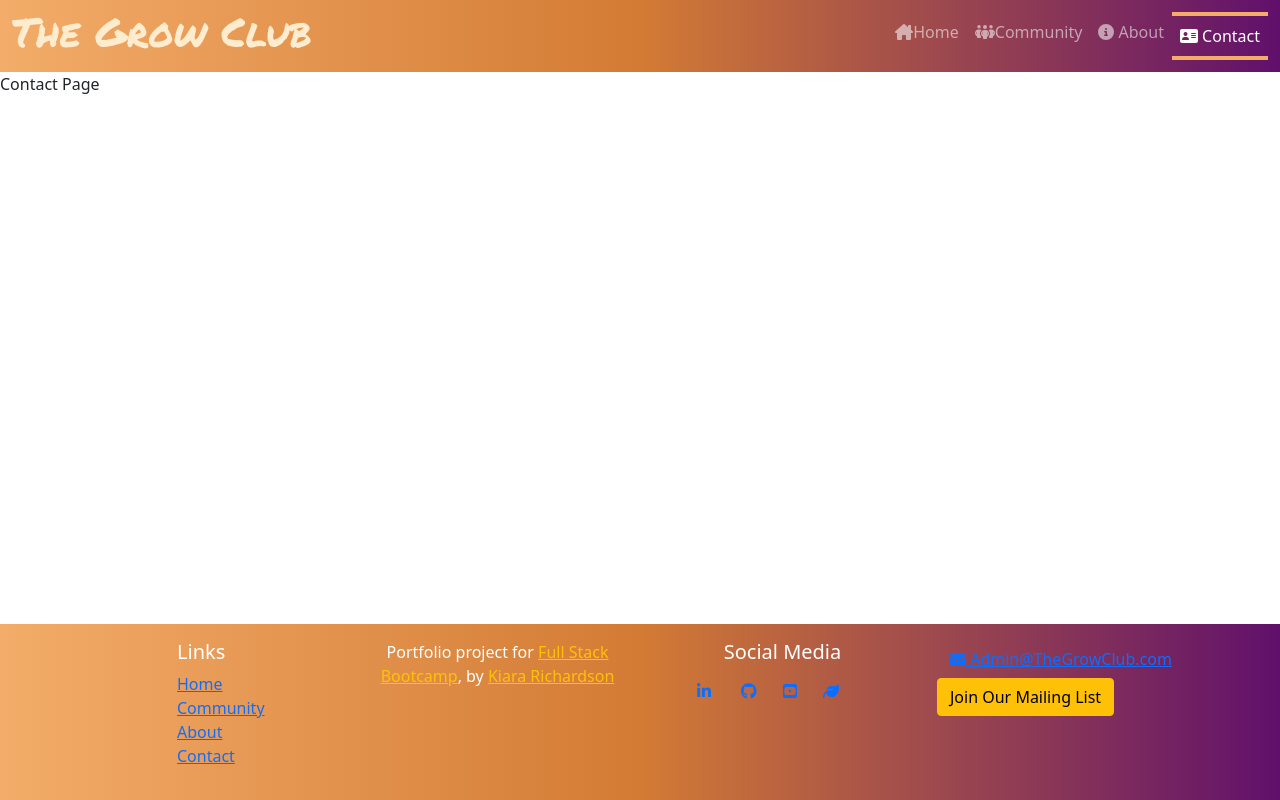
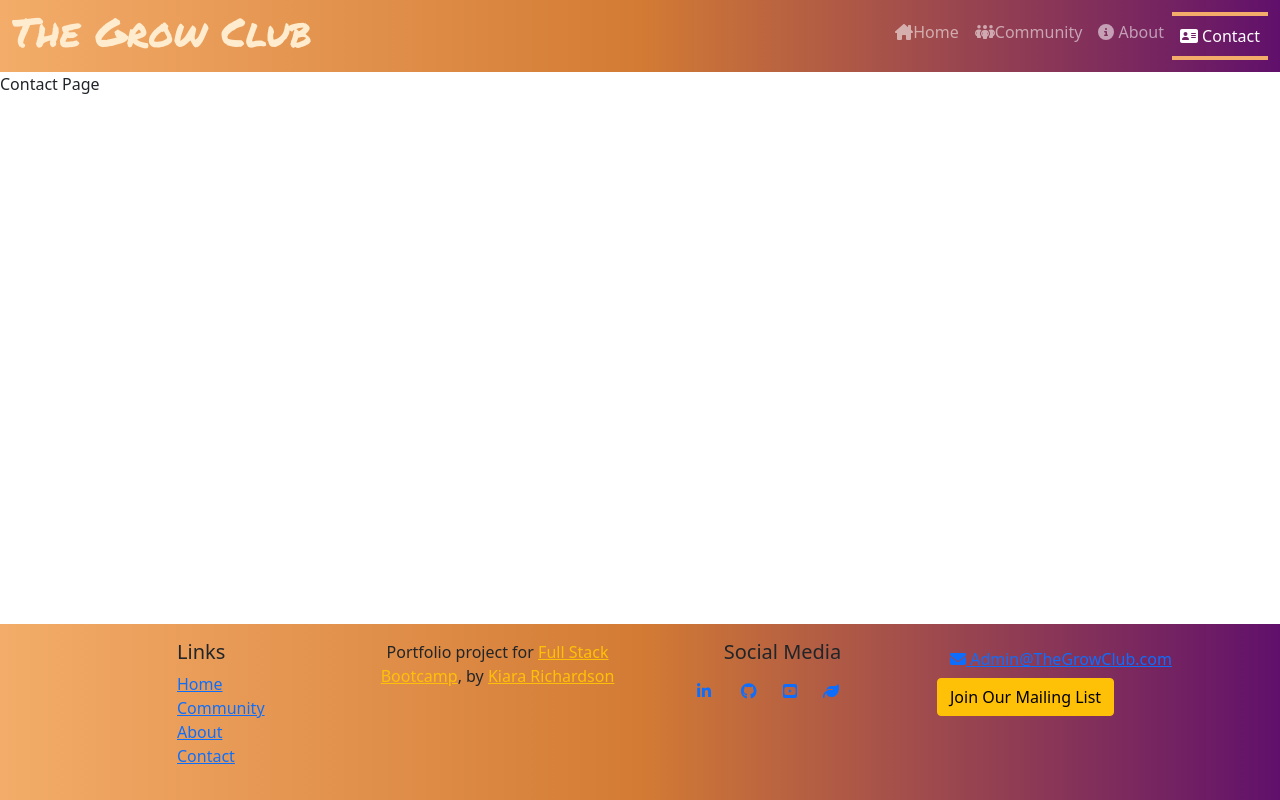
Before and after one commit to kiararichardson10/ReactAppHFBlog, a React (Create React App) app: page /contact in a window 1280 px wide. Built offline with nearby package versions, Linux system fonts and the light colour scheme.

Commit message:
Footer updates

```diff
--- a/src/App.css
+++ b/src/App.css
@@ -49,7 +49,3 @@ h2, p {
   left: 0;
   width: 100%;
 }
-
-#footerHeader {
-  color: blanchedalmond;
-}
--- a/src/components/Footer.js
+++ b/src/components/Footer.js
@@ -21,7 +21,7 @@ export const Footer = () => {
       <Container>
         <Row>
           <Col xs={{ size: 4, offset: 1 }} sm="2" className="text-dark">
-            <h5 className="text-white" id="footerHeader">
+            <h5 className="text-dark" id="footerHeader">
               Links
             </h5>
             <ul className="list-unstyled">
@@ -39,7 +39,7 @@ export const Footer = () => {
               </li>
             </ul>
           </Col>
-          <Col xs="6" sm="3" className="text-white text-center">
+          <Col xs="6" sm="3" className="text-dark text-center">
             Portfolio project for{" "}
             <a href="https://www.nucamp.co/" className="text-warning">
               Full Stack Bootcamp
@@ -52,10 +52,8 @@ export const Footer = () => {
               Kiara Richardson
             </a>
           </Col>
-          <Col>
-            <h5 className="text-white text-center" id="footerHeader">
-              Social Media
-            </h5>
+          <Col xs="6" sm="3">
+            <h5 className="text-dark text-center">Social Media</h5>
             <ul className="align-items-center">
               <a
                 role="button"
```
